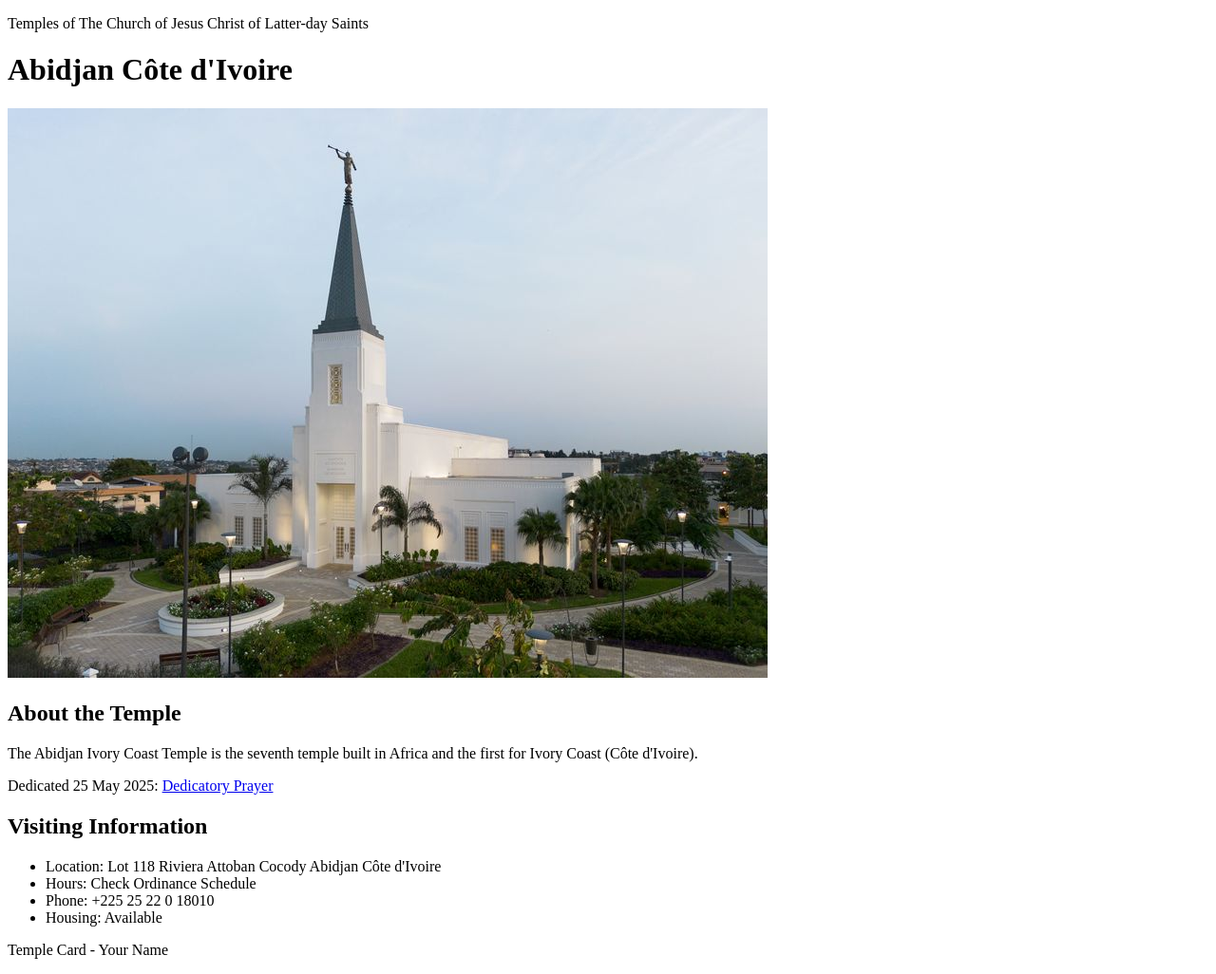
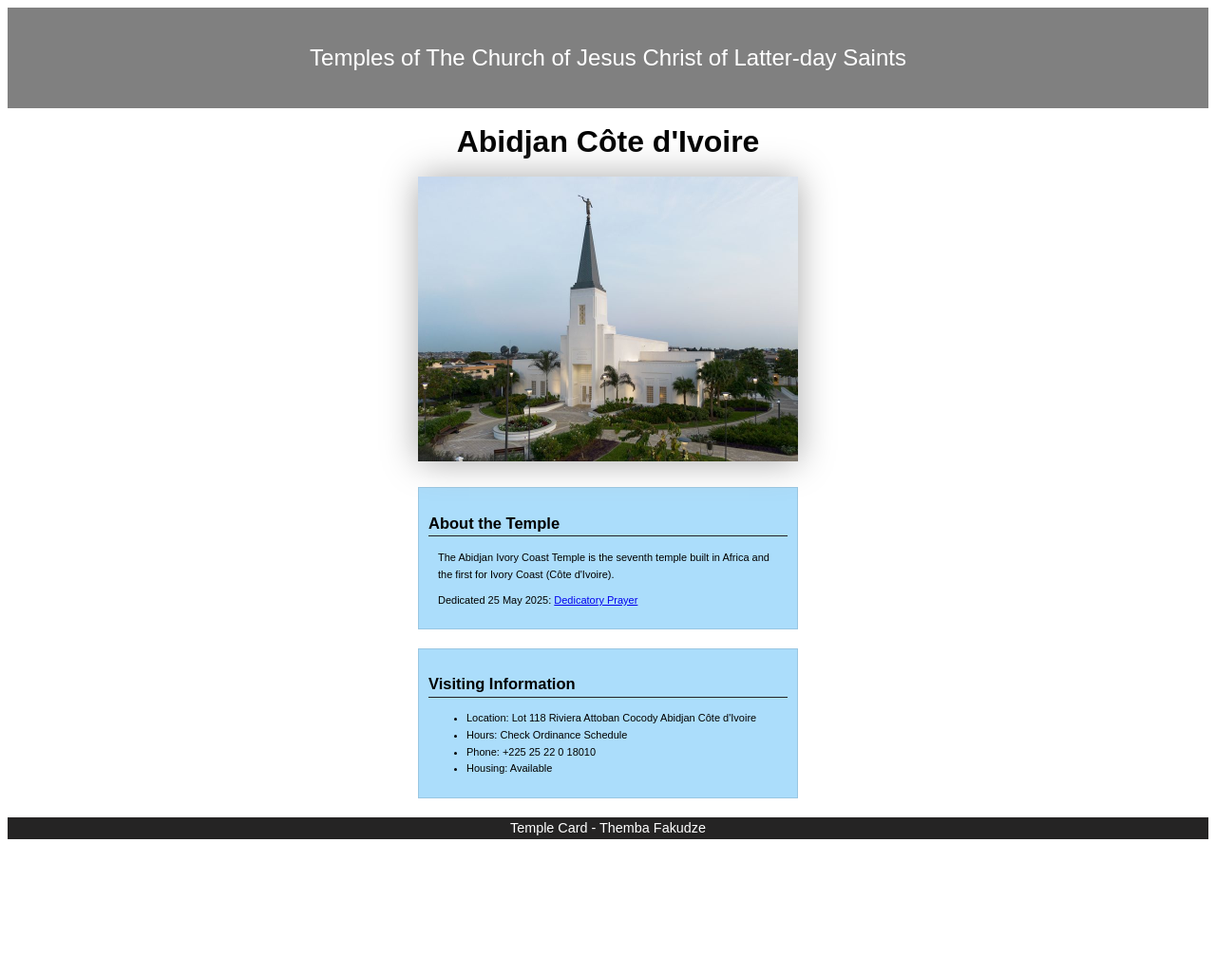
Before and after one commit to thembanba/wdd130, a plain HTML site: page week02/temple.html in a window 1280 px wide. Shown: the whole page at 95% size. After the commit the page ends 898 px from the top, so only its background shows below. Drawn offline with Linux system fonts and the light colour scheme.

Commit message:
code along w2

```diff
--- a/styles/styles.css
+++ b/styles/styles.css
@@ -1,5 +1,5 @@
 nav  {background-color: darkblue; padding: 10px;}
 nav a {color: white; display:block;padding:20px;}
-h1{color:darkblue;}
+h1{color:aqua;}
 img{width:150px; height:auto; border:1px solid black; padding:2px; box-shadow: 0 0 30px gray;}
 p{padding: 10px;}
--- /dev/null
+++ b/week02/styles/temple.css
@@ -0,0 +1,54 @@
+body{
+    font-family: Ariel, sans-serif;
+    line-height:1.6;
+}
+
+header {
+    background-color:gray;
+    color: white;
+    padding: 10px;
+    text-align: center;
+    font-size:24px;
+}
+h1{
+    margin:10px;
+    text-align:center;
+}
+
+h2{
+    border-bottom: 1px solid #222;
+}
+
+img{
+    width:100%;
+    height:auto;
+    box-shadow: 0 0 35px darkgray;
+}
+
+section{
+    margin: 20px 0;
+    border:1px solid rgb(0 0 0 /10%);
+    padding:10px;
+    background-color: rgba(135, 206, 250, 0.699);
+    font-size: 11px;
+
+}
+
+section p{
+margin: 10px;
+}
+
+
+main{
+    width:400px;
+    margin:0 auto
+}
+
+footer{
+    font-size: 0.9rem;
+    color:white;
+    background-color: rgb(37, 36, 36);
+    text-align:center;
+
+
+}
--- a/week02/temple.html
+++ b/week02/temple.html
@@ -5,6 +5,7 @@
     <meta charset="UTF-8">
     <meta name="viewport" content="width=device-width, initial-scale=1.0">
     <title>Temple Card - Abidjan Côte d'Ivoire</title>
+    <link rel="stylesheet" href="styles/temple.css">
 </head>
 
 <body>
@@ -32,7 +33,7 @@
         </section>
     </main>
     <footer>
-        <p>Temple Card - Your Name</p>
+        <p>Temple Card - Themba Fakudze</p>
     </footer>
 </body>
 
```
Also changed, not shown: week02/box-model.html (+1 -0 lines).
